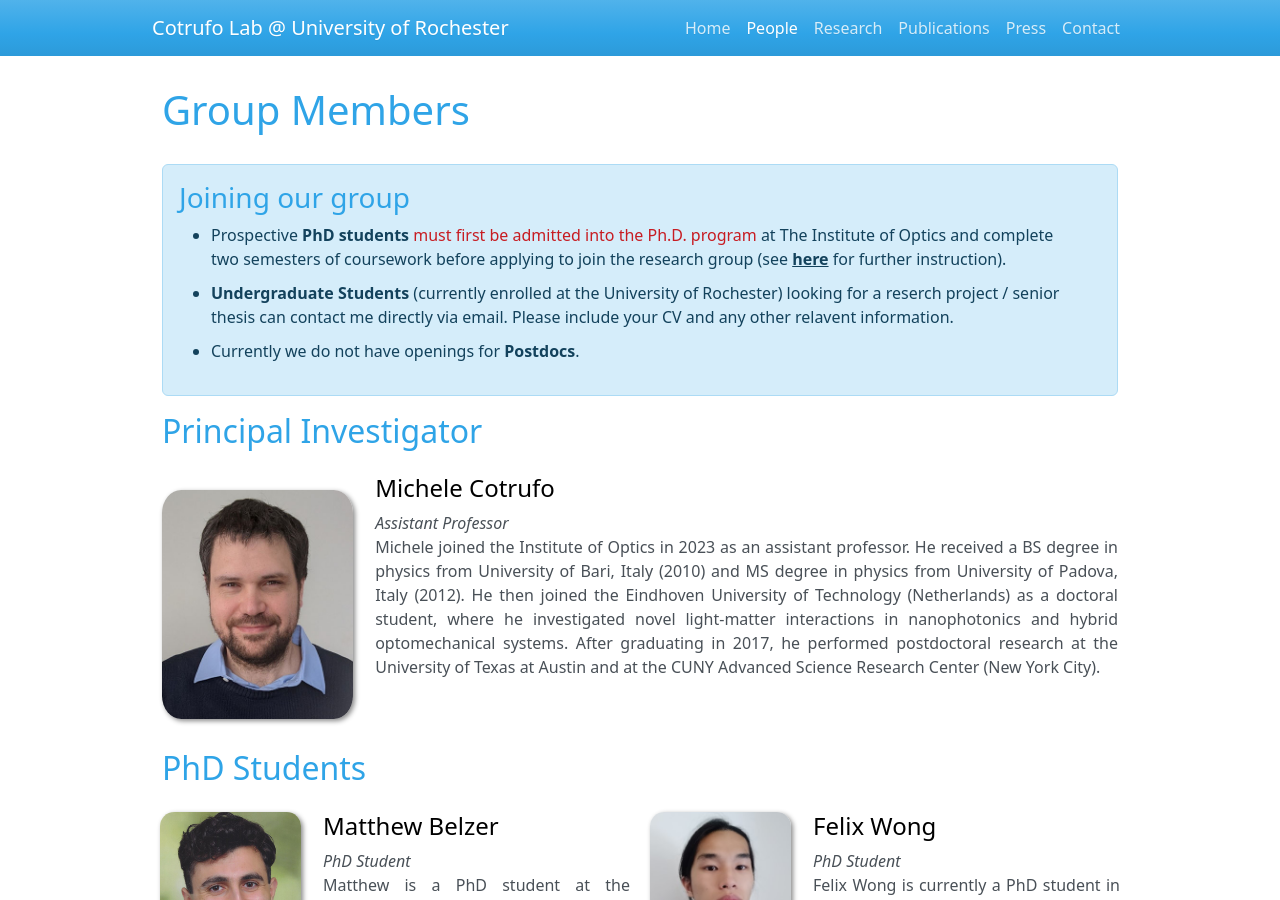
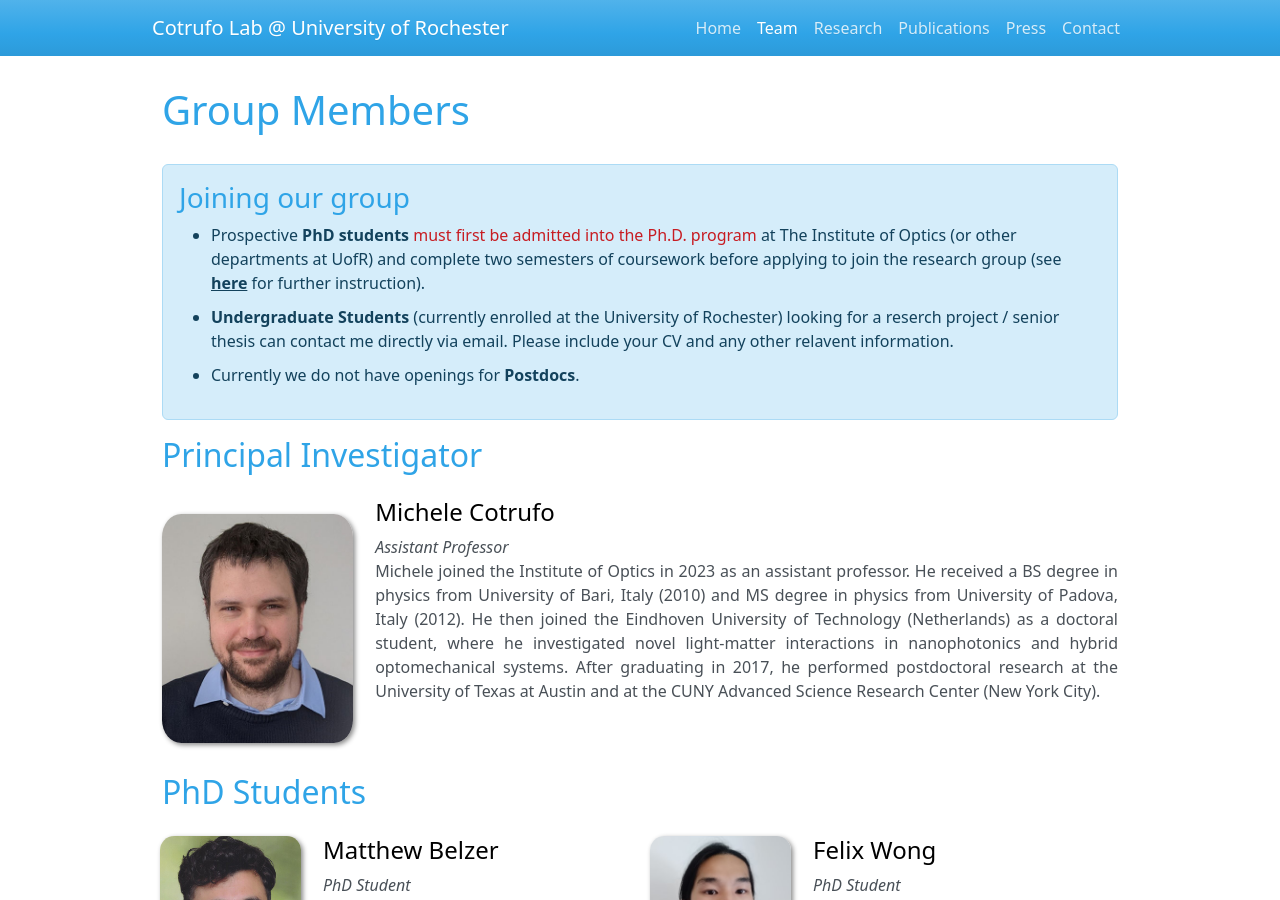
Before and after one commit to CotrufoResearchLab/CotrufoResearchLab.github.io, a Jekyll site: the page built from _pages/people.md, in a window 1280 px wide and 900 px high. Built offline with Jekyll 4.4.1, drawn with Linux system fonts in a browser that asks for light colours; nearby versions of some CDN libraries.

Commit message:
big commit

```diff
--- a/_data/navigation.yml
+++ b/_data/navigation.yml
@@ -1,6 +1,6 @@
 - name: Home
   link: /
-- name: People
+- name: Team
   link: /people/
 - name: Research
   link: /research/
--- a/_pages/people.md
+++ b/_pages/people.md
@@ -26,7 +26,7 @@ permalink: /people/
 <div class="alert alert-dismissible alert-primary" style=" margin-top:30px">
     <h3>Joining our group</h3>
     <ul style="gap: 10px; display: flex; flex-direction: column; ">
-        <li>Prospective <strong>PhD students</strong> <p class="text-danger" style="display:inline">must first be admitted into the Ph.D. program</p> at The Institute of Optics and complete two semesters of coursework before applying to join the research group (see <a href="https://www.hajim.rochester.edu/optics/graduate/phd.html" class="alert-link">here</a> for further instruction).</li>
+        <li>Prospective <strong>PhD students</strong> <p class="text-danger" style="display:inline">must first be admitted into the Ph.D. program</p> at The Institute of Optics (or other departments at UofR) and complete two semesters of coursework before applying to join the research group (see <a href="https://www.hajim.rochester.edu/optics/graduate/phd.html" class="alert-link">here</a> for further instruction).</li>
 
         <li><strong>Undergraduate Students</strong> (currently enrolled at the University of Rochester) looking for a reserch project / senior thesis can contact me directly via email. Please include your CV and any other relavent information.</li>
 
```
Also changed, not shown: _pages/contact.md (+1 -2 lines).
